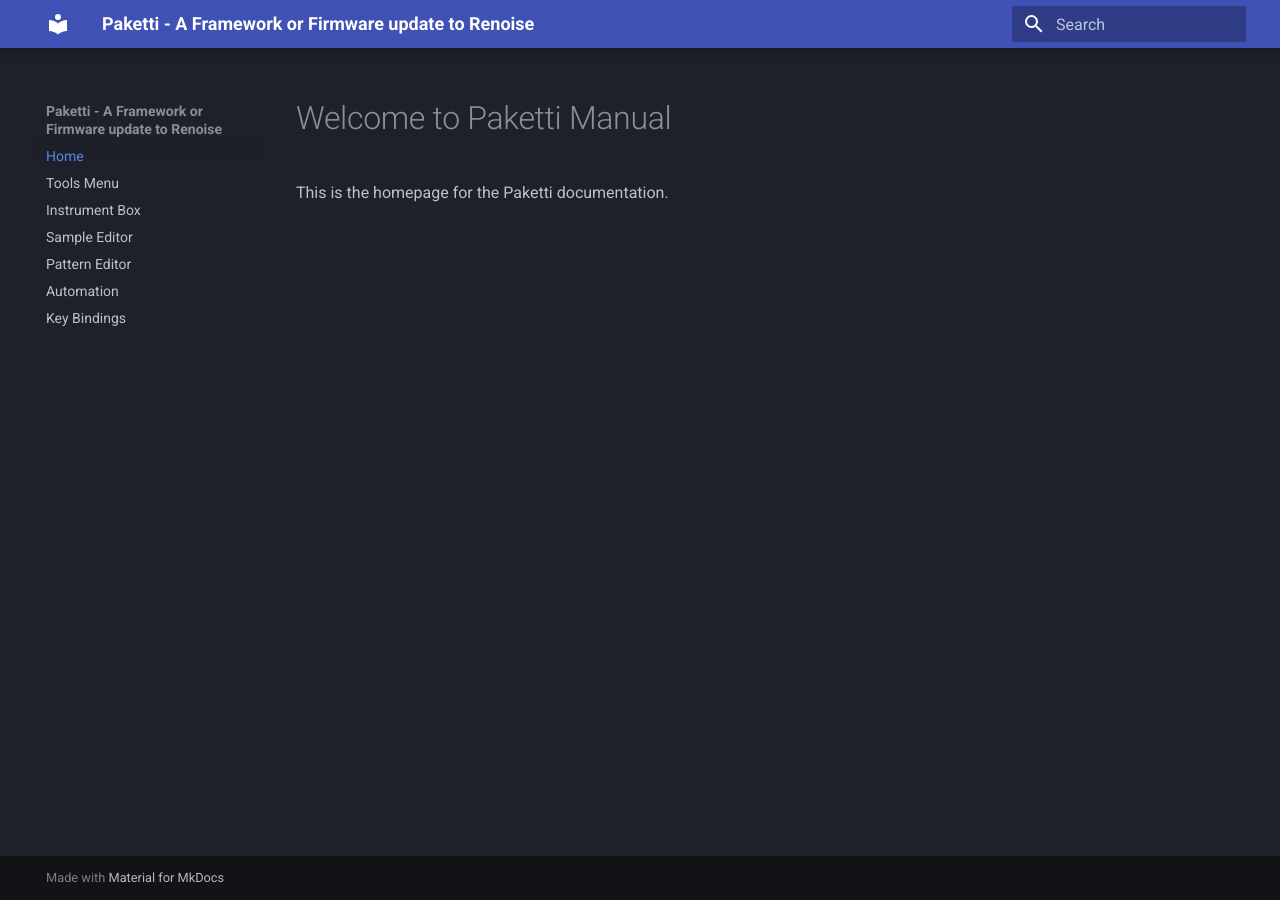
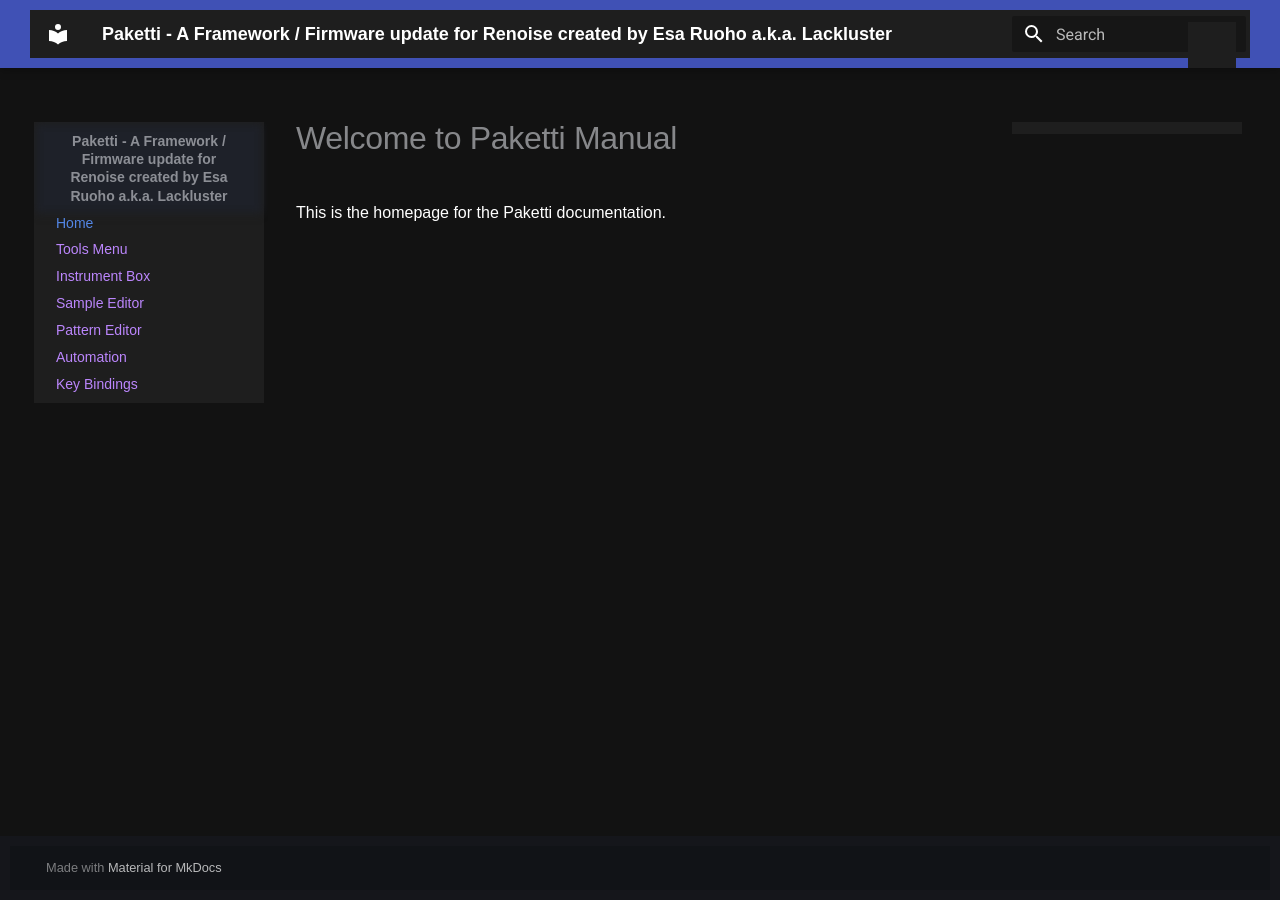
Before and after one commit to untilde/paketti-manual, an MkDocs documentation site: the page built from Documentation/index.md, in a window 1280 px wide. Built offline with MkDocs 1.6.1 and Material for MkDocs 9.7.7, drawn with Linux system fonts in a browser that asks for light colours.

Commit message:
Update mkdocs.yml

```diff
--- a/mkdocs.yml
+++ b/mkdocs.yml
@@ -1,20 +1,22 @@
-site_name: "Paketti - A Framework or Firmware update to Renoise"
-docs_dir: "Documentation"  # Points to the Documentation folder
+site_name: "Paketti - A Framework / Firmware update for Renoise created by Esa Ruoho a.k.a. Lackluster"
+docs_dir: "Documentation"  # Directory for your Markdown files and assets
 theme:
-  name: "material"
+  name: "material"  # Use Material theme for modern styling
   palette:
     primary: "indigo"
     accent: "indigo"
     toggle:
       icon: "material/brightness-4"
       name: "Switch to dark mode"
-    scheme: "slate"  # Optional: Set default to dark mode
+    scheme: "slate"  # Optional: Default to dark mode
 extra_css:
-  - Documentation/dark-mode.css   # This includes dark-mode.css in the generated CSS
+  - dark-mode.css  # Link your dark mode CSS file here
 extra_javascript:
-  - dark-light-toggle.js  # Optional: Link JavaScript if you want a dark/light mode toggle
+  - dark-light-toggle.js  # Link JavaScript file for dark/light mode toggle
+
+# Define the site navigation, linking each page in your Documentation folder
 nav:
-  - Home: index.md  # This should match the actual home file name, or create one if missing
+  - Home: index.md
   - Tools Menu: 01-ToolsMenu.md
   - Instrument Box: 02-InstrumentBox.md
   - Sample Editor: 03-SampleEditor.md
```
